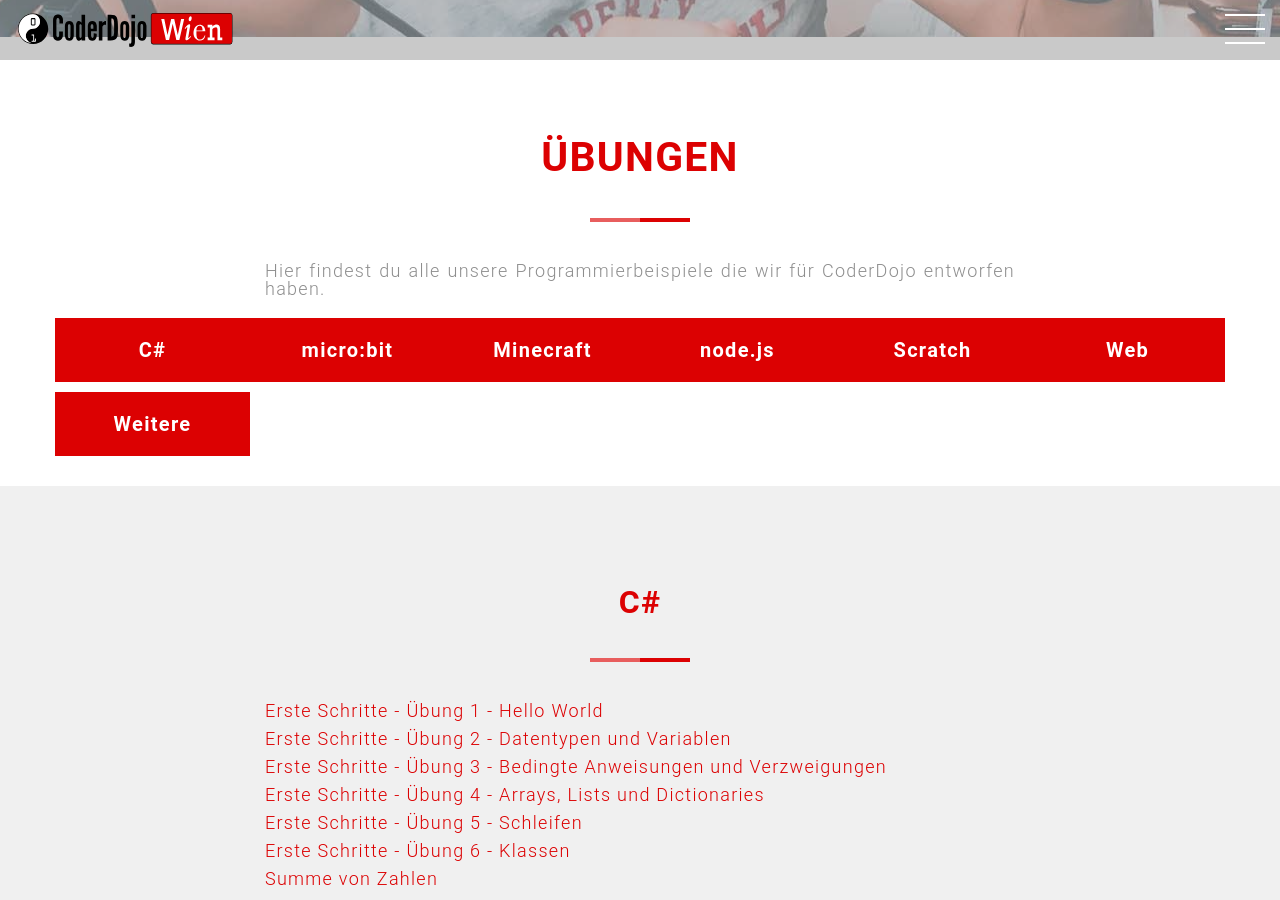
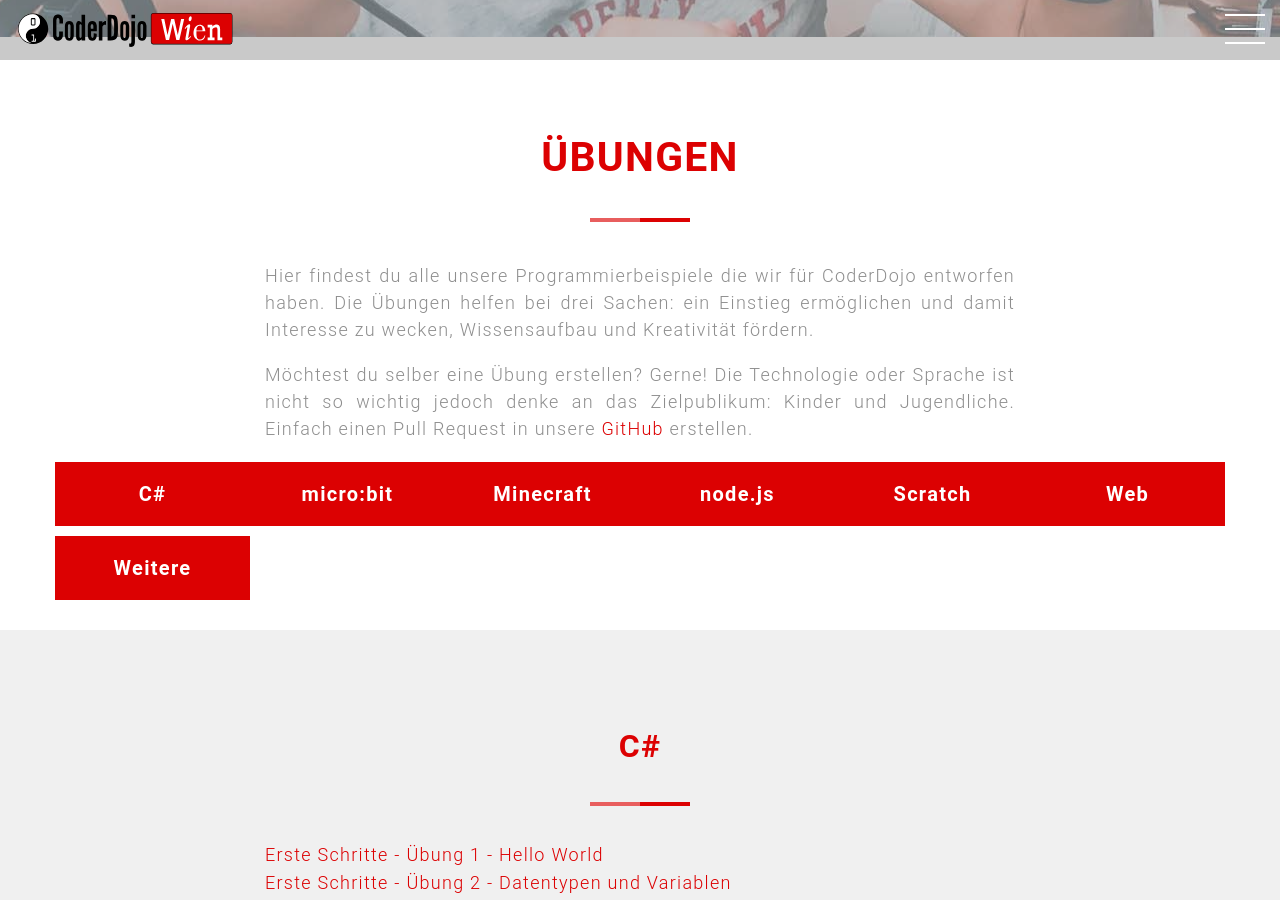
Before and after one commit to coderdojo-wien/coderdojo-wien.github.io, a Jekyll site: the page built from exercises.html, in a window 1280 px wide and 900 px high, scrolled down 863 px. Built offline with Jekyll 4.4.1, drawn with Linux system fonts in a browser that asks for light colours; nearby versions of some CDN libraries; comment, search, counter and statistics services are not loaded.

Commit message:
Add call to make exercises contribution

```diff
--- a/_data/exercises.yml
+++ b/_data/exercises.yml
@@ -1,5 +1,11 @@
 exercises-title: "Übungen"
-exercises-description: "Hier findest du alle unsere Programmierbeispiele die wir für CoderDojo entworfen haben. "
+exercises-description: "
+<p>
+  Hier findest du alle unsere Programmierbeispiele die wir für CoderDojo entworfen haben. Die Übungen helfen bei drei Sachen: ein Einstieg ermöglichen und damit Interesse zu wecken, Wissensaufbau und Kreativität fördern.
+</p>
+<p>
+  Möchtest du selber eine Übung erstellen? Gerne! Die Technologie oder Sprache ist nicht so wichtig jedoch denke an das Zielpublikum: Kinder und Jugendliche. Einfach einen Pull Request in unsere <a href=\"https://github.com/coderdojo-wien/exercises\">GitHub</a> erstellen.
+</p>"
 
 technologies:
 
```
